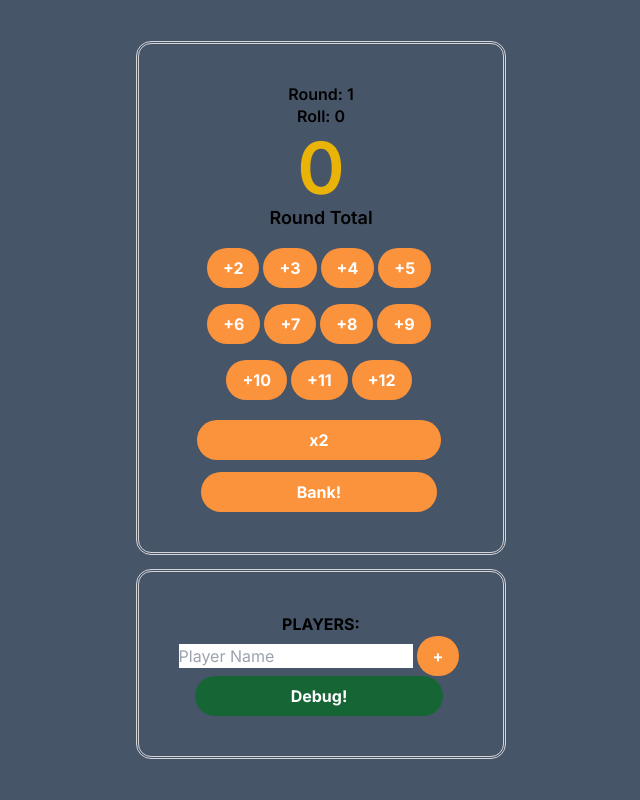
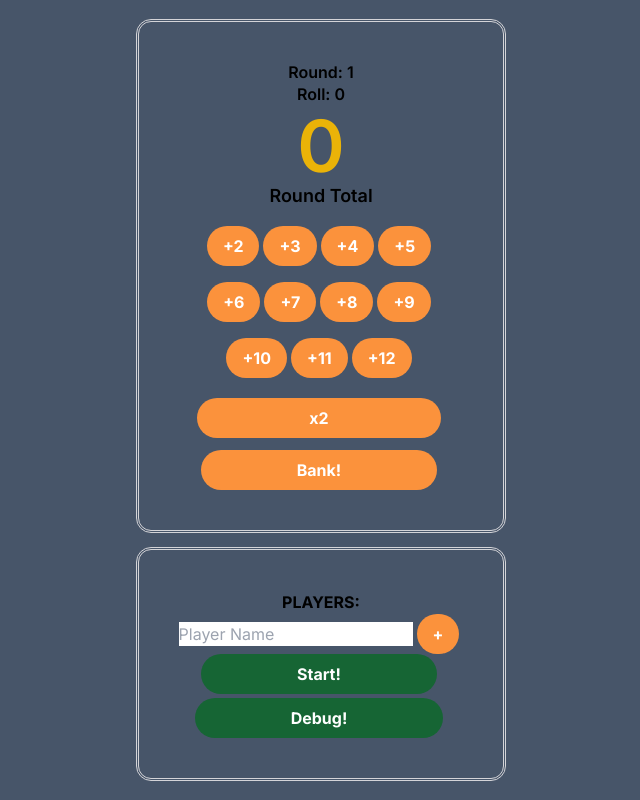
Before and after one commit to JHoang6900/bank_game, a Next.js app: page / in a window 1280 px wide. Shown: the whole page, without its empty margins (319-959 px from the left). Built offline with nearby package versions, Linux system fonts and the light colour scheme.

Commit message:
conditionally render setup UI elements based on if game has started.

```diff
--- a/app/players/page.jsx
+++ b/app/players/page.jsx
@@ -10,8 +10,14 @@ export default function PlayersPage(props) {
     onToggleCheckbox,
     onUpdatePlayerName,
     onRemovePlayer,
-    onDebugPlayer
+    onDebugPlayer,
   } = props;
+
+  const [gameStarted, setGameStarted] = useState(false);
+
+  const handleStartGame = () => {
+    setGameStarted(true);
+  };
 
   return (
     <div className="flex flex-col items-center justify-center w-full p-10 mt-5 rounded-xl outline-double outline-zinc-300">
@@ -44,6 +50,7 @@ export default function PlayersPage(props) {
         ))}
       </ul>
 
+      {!gameStarted && (
  <form>
  <input
    type="text"
@@ -60,9 +67,20 @@ export default function PlayersPage(props) {
    +
  </button>
 </form>
+)}
+
+
+      {!gameStarted && (
+        <button
+          className="px-24 py-2 mr-1 font-bold text-white bg-green-800 rounded-full hover:bg-orange-700"
+          onClick={handleStartGame}
+        >
+          Start!
+        </button>
+      )}
 
       <button
-        className="px-24 py-2 mr-1 font-bold text-white bg-green-800 rounded-full hover:bg-orange-700"
+        className="px-24 py-2 mt-1 mr-1 font-bold text-white bg-green-800 rounded-full hover:bg-orange-700"
         onClick={onDebugPlayer}
       >
         Debug!
```
Lines whose indentation alone changed are shown as unchanged.
